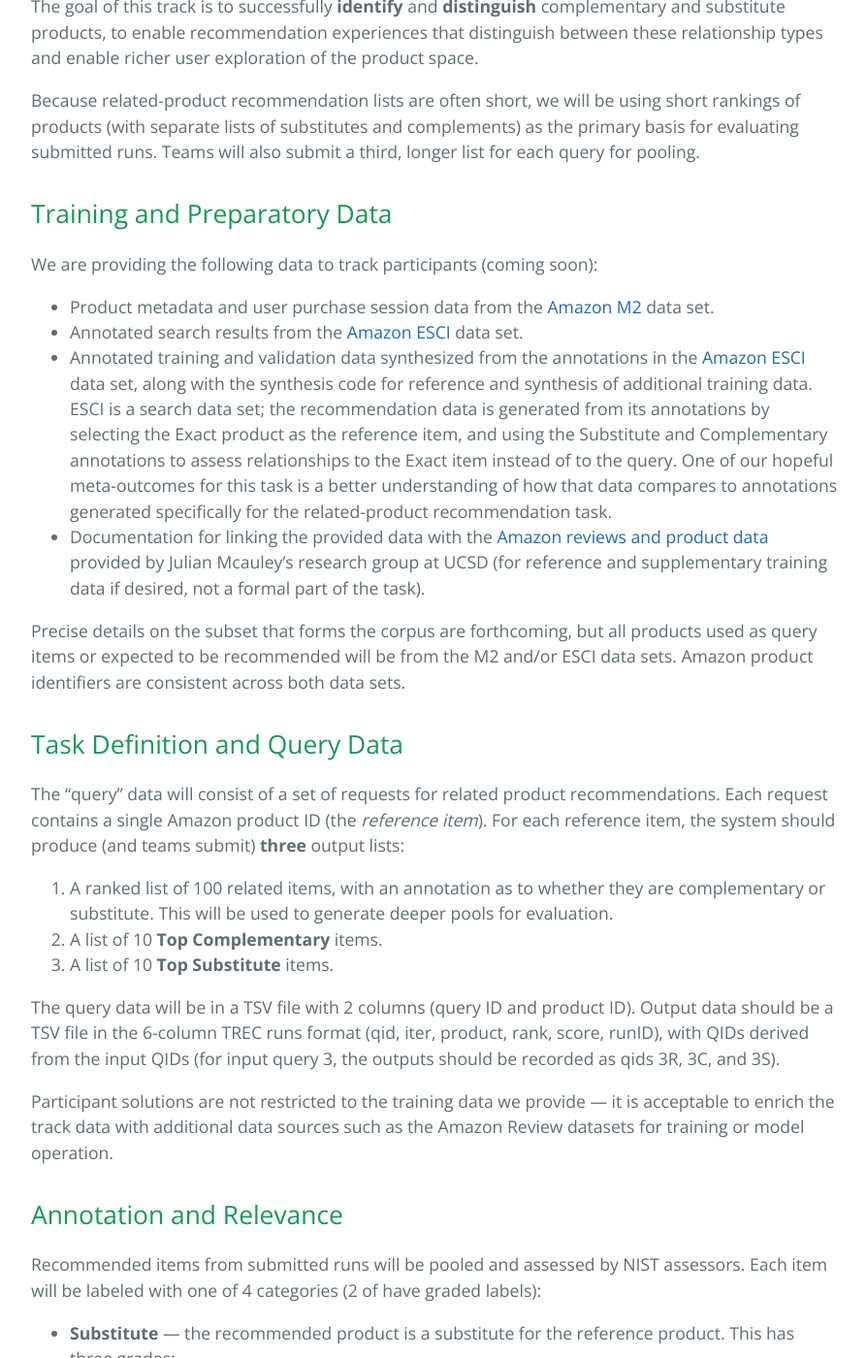
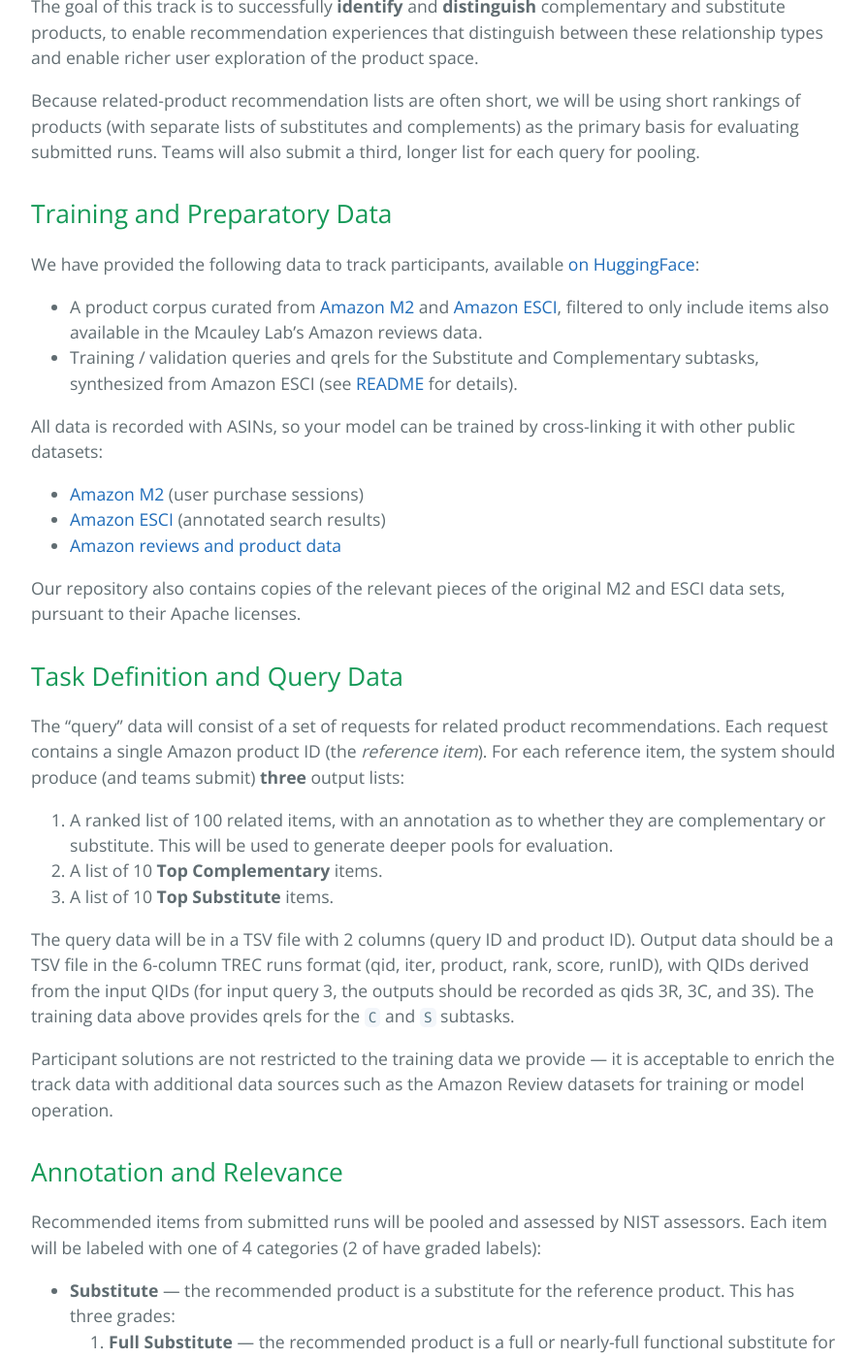
Before and after one commit to trec-product-search/trec-product-search.github.io, a Jekyll site: the page built from recommendations.md, in a window 1280 px wide and 1400 px high, scrolled down 1115 px. Shown: the whole window at 97% size, without its empty margins (192-1086 px from the left). Built offline with Jekyll 4.4.1, drawn with Linux system fonts in a browser that asks for light colours; some of the changed text lies outside the part shown.

Commit message:
Update recommendations with link to data

```diff
--- a/recommendations.md
+++ b/recommendations.md
@@ -23,20 +23,25 @@
 
 ## Training and Preparatory Data
 
-We are providing the following data to track participants (coming soon):
+[repo]: https://huggingface.co/datasets/trec-product-search/product-recommendation-2025/
+[README]: https://huggingface.co/datasets/trec-product-search/product-recommendation-2025/blob/main/initial/README.md
 
-* Product metadata and user purchase session data from the [Amazon M2][M2] data set.
-* Annotated search results from the [Amazon ESCI][ESCI] data set.
-* Annotated training and validation data synthesized from the annotations in the [Amazon ESCI][ESCI] data set, along with the synthesis code for reference and synthesis of additional training data. ESCI is a search data set; the recommendation data is generated from its annotations by selecting the Exact product as the reference item, and using the Substitute and Complementary annotations to assess relationships to the Exact item instead of to the query. One of our hopeful meta-outcomes for this task is a better understanding of how that data compares to annotations generated specifically for the related-product recommendation task.
-* Documentation for linking the provided data with the [Amazon reviews and product data](https://amazon-reviews-2023.github.io/) provided by Julian Mcauley’s research group at UCSD (for reference and supplementary training data if desired, not a formal part of the task).
+We have provided the following data to track participants, available [on HuggingFace][repo]:
 
-Precise details on the subset that forms the corpus are forthcoming, but all
-products used as query items or expected to be recommended will be from the M2
-and/or ESCI data sets.  Amazon product identifiers are consistent across both
-data sets.
+* A product corpus curated from [Amazon M2][M2] and [Amazon ESCI][ESCI], filtered to only include items also available in the Mcauley Lab's Amazon reviews data.
+* Training / validation queries and qrels for the Substitute and Complementary subtasks, synthesized from Amazon ESCI (see [README][] for details).
+
+All data is recorded with ASINs, so your model can be trained by cross-linking it with other public datasets:
+
+* [Amazon M2][M2] (user purchase sessions)
+* [Amazon ESCI][ESCI] (annotated search results)
+* [Amazon reviews and product data][UCSD]
+
+Our repository also contains copies of the relevant pieces of the original M2 and ESCI data sets, pursuant to their Apache licenses.
 
 [ESCI]: https://amazonkddcup.github.io/
 [M2]: https://kddcup23.github.io/
+[UCSD]: https://amazon-reviews-2023.github.io/
 
 ## Task Definition and Query Data
 
@@ -46,7 +51,7 @@
 2. A list of 10 **Top Complementary** items.
 3. A list of 10 **Top Substitute** items.
 
-The query data will be in a TSV file with 2 columns (query ID and product ID). Output data should be a TSV file in the 6-column TREC runs format (qid, iter, product, rank, score, runID), with QIDs derived from the input QIDs (for input query 3, the outputs should be recorded as qids 3R, 3C, and 3S).
+The query data will be in a TSV file with 2 columns (query ID and product ID). Output data should be a TSV file in the 6-column TREC runs format (qid, iter, product, rank, score, runID), with QIDs derived from the input QIDs (for input query 3, the outputs should be recorded as qids 3R, 3C, and 3S).  The training data above provides qrels for the `C` and `S` subtasks.
 
 Participant solutions are not restricted to the training data we provide — it is acceptable to enrich the track data with additional data sources such as the Amazon Review datasets for training or model operation.
 
@@ -78,9 +83,9 @@
 * Agreement of annotations in the long (pooling) run.
 * **Diversity** of the substitute and complementary product lists, computed over fine-grained product category data from the 2023 Amazon Reviews data set.
 
-## **Timeline**
+## Timeline
 
-* Task Data Release: May 15, 2025
+* Task Data Release: **Initial data now available**
 * Development Period: Summer 2025
 * Test Query Release: Late August 2025
 * Submission Deadline: Early Sept. 2025
```
